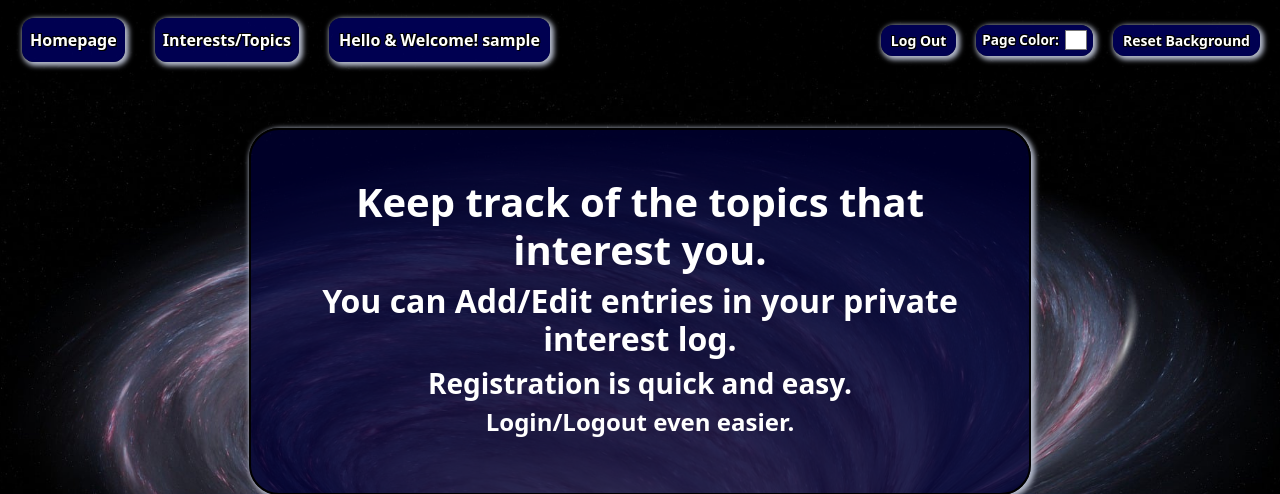
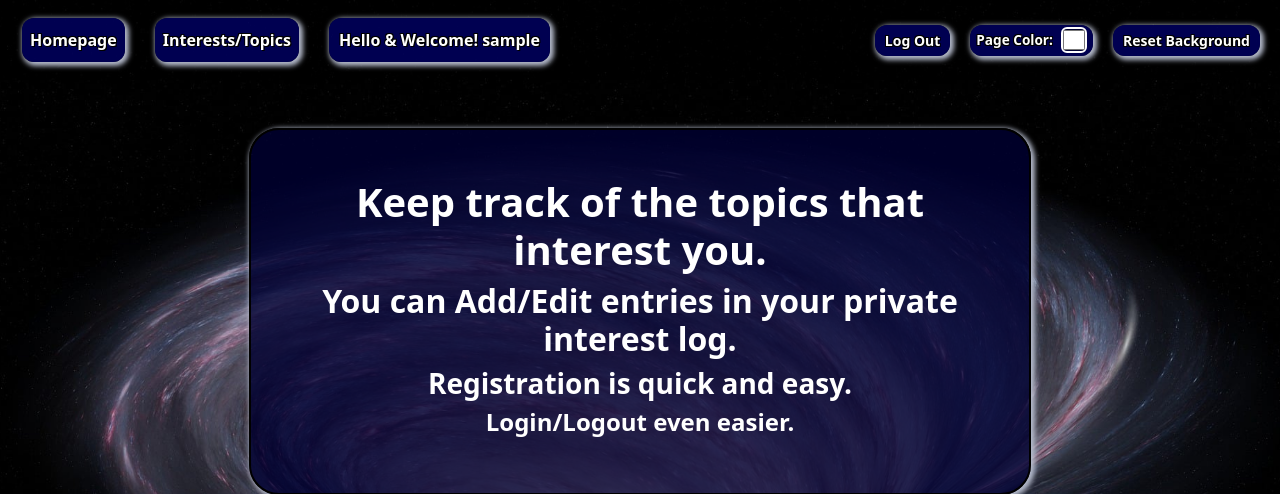
Before and after one commit to ShannonLeigh123/learn_log, a Django app: page / in a window 1280 px wide. Shown: the top 494 px of the page. Run offline with Django 5.2, Linux system fonts and the light colour scheme; the visitor is signed in with stand-in values (Sample User, id 1); some libraries are stand-ins or nearby versions.

Commit message:
Checking chromebook display

```diff
--- a/learning_logs/static/css/ll.css
+++ b/learning_logs/static/css/ll.css
@@ -286,22 +286,32 @@ body {
 }
 
 
-/* Chromebook-safe reset ONLY for the Page Color input */
-input[type="color"] {
-    appearance: none;
-    -webkit-appearance: none;
-    -moz-appearance: none;
+.color-picker-wrapper {
+    display: inline-flex;
+    align-items: center;
+    gap: 8px;
+    margin: 10px;
+}
 
+.color-picker-box {
+    width: 26px;
+    height: 26px;
+    border-radius: 6px;
+    overflow: hidden;          /* hides ChromeOS weirdness */
+    border: 2px solid white;   /* your theme */
+    background: rgba(0,0,0,0.4);
+    display: flex;
+    align-items: center;
+    justify-content: center;
+}
+
+.color-picker-box input[type="color"] {
+    width: 100%;
+    height: 100%;
+    border: none;
     padding: 0;
     margin: 0;
-    border: none;
+    cursor: pointer;
     background: none;
-
-    width: 22px;
-    height: 20px;
-    cursor: pointer;
-
-    display: inline-block;
-    min-width: 0;
-    min-height: 0;
+    appearance: none;
 }
--- a/learning_logs/templates/learning_logs/base.html
+++ b/learning_logs/templates/learning_logs/base.html
@@ -57,7 +57,9 @@
       {% endif %}
       <div class="color-picker-wrapper">
         <label class="color-picker-label">Page Color:</label>
-        <input type="color" id="page-color-picker" data-page-id="{{ request.resolver_match.url_name }}" value="#ffffff" />
+          <div class="color-picker-box">
+            <input type="color" id="page-color-picker" data-page-id="{{ request.resolver_match.url_name }}" value="#ffffff">
+          </div>
       </div>
 
       <button id="reset-bg-btn" class="btn btn-outline-light btn-sm me-2">Reset Background</button>
```
Also changed, not shown: learning_logs/static/css/ll_original.css (+6 -1 lines).
